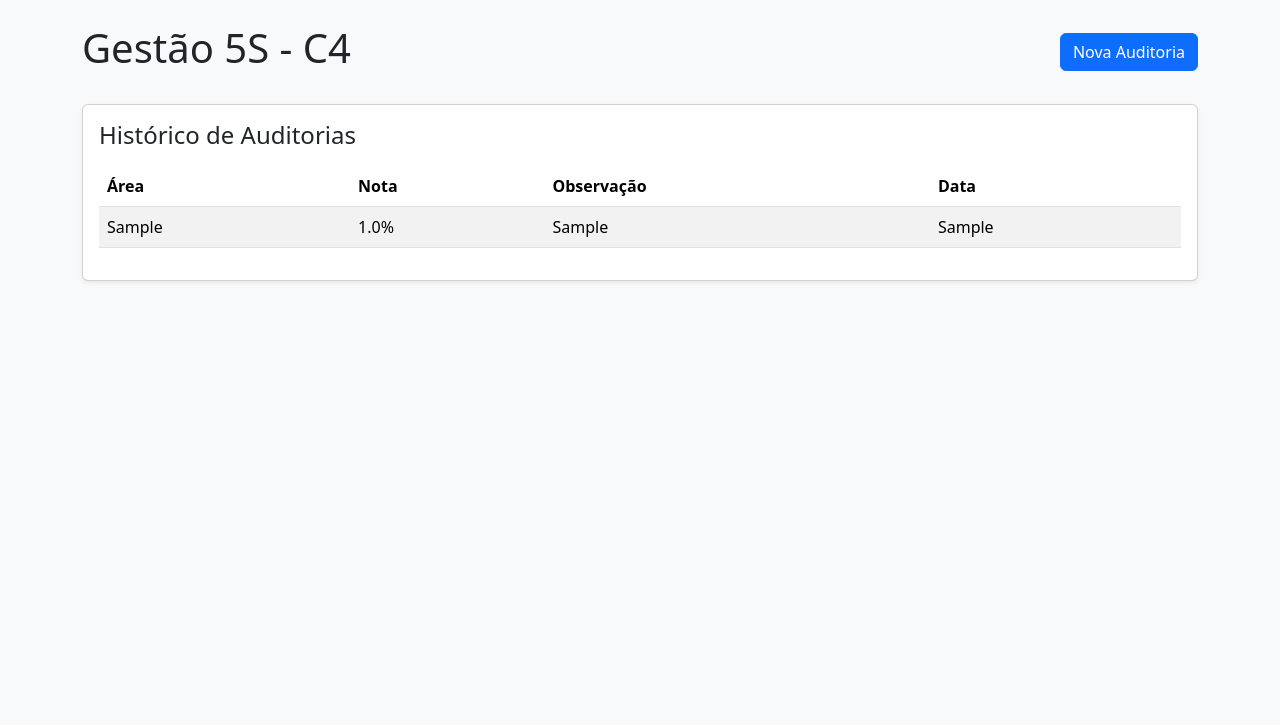
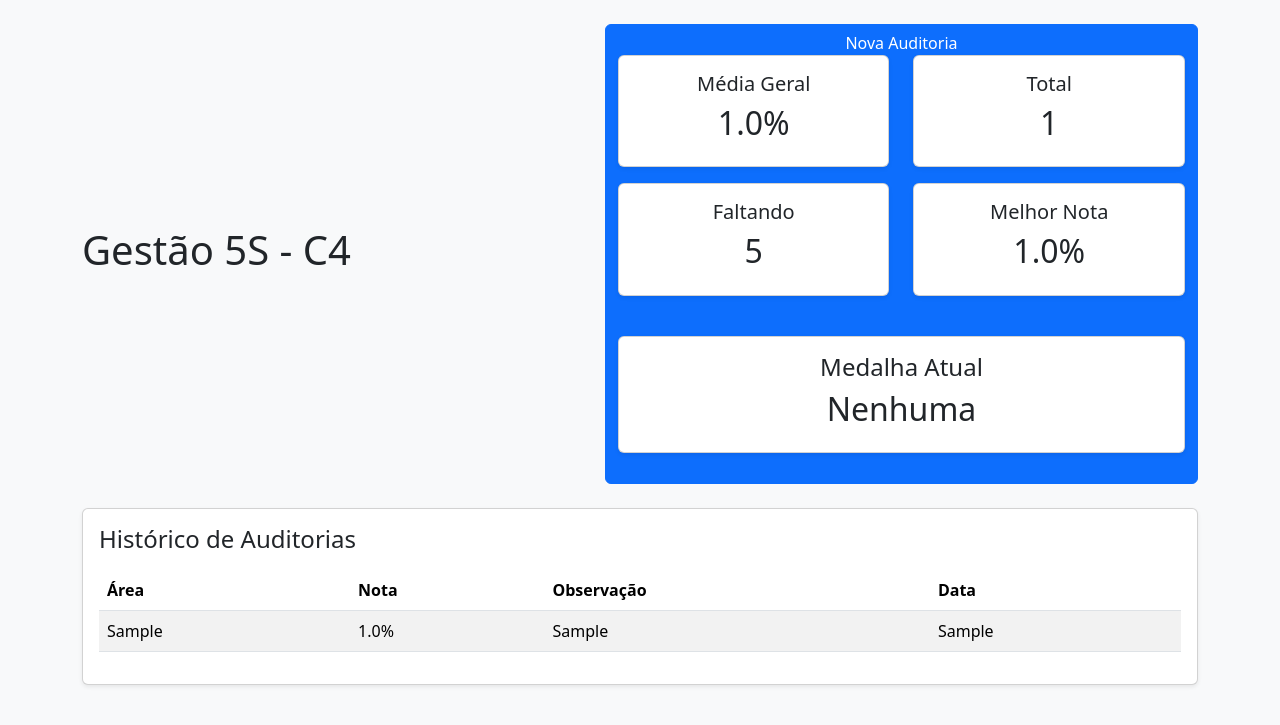
Before and after one commit to andreifranzoi-cyber/gestao-5s, a Flask app: page / in a window 1280 px wide. Shown: the top 725 px of the page. Run offline with Flask 3, Linux system fonts and the light colour scheme; tables that the repository leaves empty hold one stand-in row (values such as "Sample post").

Commit message:
Atualizar o index.html

```diff
--- a/templates/index.html
+++ b/templates/index.html
@@ -16,6 +16,52 @@
 
         <a href="/nova" class="btn btn-primary">
             Nova Auditoria
+            <div class="row mb-4">
+
+    <div class="col-6 mb-3">
+        <div class="card text-center shadow-sm">
+            <div class="card-body">
+                <h5>Média Geral</h5>
+                <h2>{{ media }}%</h2>
+            </div>
+        </div>
+    </div>
+
+    <div class="col-6 mb-3">
+        <div class="card text-center shadow-sm">
+            <div class="card-body">
+                <h5>Total</h5>
+                <h2>{{ total }}</h2>
+            </div>
+        </div>
+    </div>
+
+    <div class="col-6 mb-3">
+        <div class="card text-center shadow-sm">
+            <div class="card-body">
+                <h5>Faltando</h5>
+                <h2>{{ faltando }}</h2>
+            </div>
+        </div>
+    </div>
+
+    <div class="col-6 mb-3">
+        <div class="card text-center shadow-sm">
+            <div class="card-body">
+                <h5>Melhor Nota</h5>
+                <h2>{{ melhor_nota }}%</h2>
+            </div>
+        </div>
+    </div>
+
+</div>
+
+<div class="card shadow-sm mb-4">
+    <div class="card-body text-center">
+        <h4>Medalha Atual</h4>
+        <h2>{{ medalha }}</h2>
+    </div>
+</div>
         </a>
     </div>
 
```
